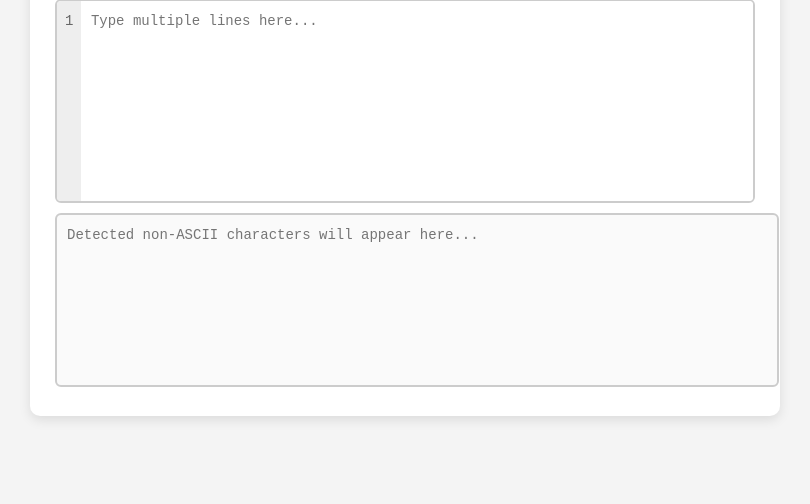
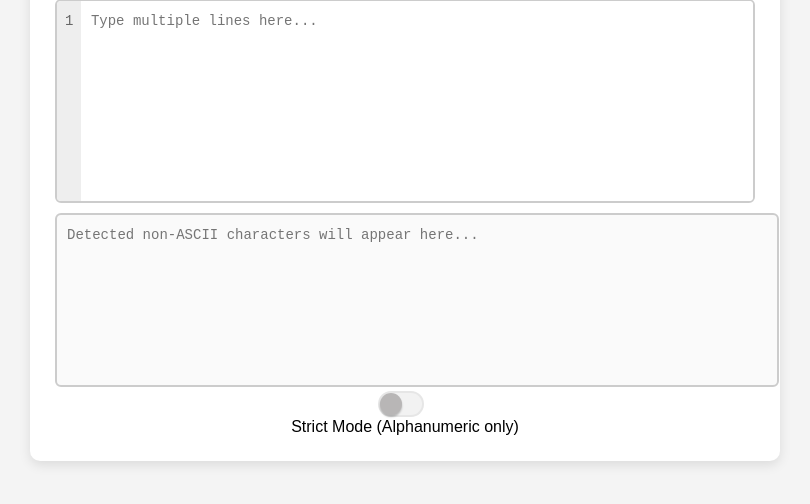
Before and after one commit to byebyegoodbye/ASCI_Checker, a plain HTML site: page index.html in a window 1280 px wide. Shown: the part 142-646 px from the top of the page, without its empty margins (235-1045 px from the left). Drawn offline with Linux system fonts and the light colour scheme.

Commit message:
Add files via upload

```diff
--- a/index.html
+++ b/index.html
@@ -82,6 +82,68 @@ textarea {
     padding: 10px;
     resize: none;
 }
+
+
+.form-switch {
+  display: inline-block;
+  min-width: 20px; /* prevents squishing */
+  cursor: pointer;
+  -webkit-tap-highlight-color: transparent;
+}
+.form-switch i {
+  position: relative;
+  display: inline-block;
+  margin-right: .5rem;
+  width: 46px;
+  height: 26px;
+  background-color: #e6e6e6;
+  border-radius: 23px;
+  vertical-align: text-bottom;
+  transition: all 0.3s linear;
+}
+.form-switch i::before {
+  content: "";
+  position: absolute;
+  left: 0;
+  width: 42px;
+  height: 22px;
+  background-color: #f2f2f2;
+  border-radius: 11px;
+  transform: translate3d(2px, 2px, 0) scale3d(1, 1, 1);
+  transition: all 0.25s linear;
+}
+.form-switch i::after {
+  content: "";
+  position: absolute;
+  left: 0;
+  width: 22px;
+  height: 22px;
+  background-color: #b8b6b6;
+  border-radius: 11px;
+  box-shadow: 0 2px 2px rgba(0, 0, 0, 0.24);
+  transform: translate3d(2px, 2px, 0);
+  transition: all 0.2s ease-in-out;
+}
+.form-switch:active i::after {
+  width: 28px;
+  transform: translate3d(2px, 2px, 0);
+}
+.form-switch:active input:checked + i::after { transform: translate3d(16px, 2px, 0); }
+.form-switch input { display: none; }
+.form-switch input:checked + i { background-color: #4BD763; }
+.form-switch input:checked + i::before { transform: translate3d(18px, 2px, 0) scale3d(0, 0, 0); }
+.form-switch input:checked + i::after { transform: translate3d(22px, 2px, 0); }
+
+.toggle-row {
+    display: flex;
+    flex-wrap: wrap;          /* allow wrapping */
+    justify-content: center;  /* keep centered */
+    gap: 16px;
+    max-width: 100%;
+    box-sizing: border-box;
+}
+
+
 </style>
 </head>
 
@@ -100,6 +162,9 @@ textarea {
     <textarea id="nonAsciiOutput"
               placeholder="Detected non-ASCII characters will appear here..."
               readonly></textarea>
+
+<label class="form-switch"> <input type="checkbox" id="strictMode" /> <i></i><br />Strict Mode (Alphanumeric only) </label>
+
 </div>
 
 <script>
@@ -107,6 +172,7 @@ const inputField = document.getElementById("textInput");
 const resultDiv = document.getElementById("result");
 const nonAsciiOutput = document.getElementById("nonAsciiOutput");
 const lineNumbers = document.getElementById("lineNumbers");
+const strictModeToggle = document.getElementById("strictMode");
 
 /* ===== Update Line Numbers ===== */
 function updateLineNumbers() {
@@ -132,25 +198,38 @@ function validateASCII() {
     let report = [];
     let found = false;
 
+ const strictMode = strictModeToggle.checked;
+
     lines.forEach((line, index) => {
         const lineNumber = index + 1;
         for (let i = 0; i < line.length; i++) {
             const char = line[i];
             const code = char.charCodeAt(0);
-            if (code > 127) {
-                found = true;
-                const unicodeHex = "U+" + code.toString(16).toUpperCase().padStart(4, "0");
-                report.push(`Line ${lineNumber} | Character: "${char}" | Unicode: ${unicodeHex}`);
+
+            if (strictMode) {
+                // Strict mode: allow only alphanumeric [A-Za-z0-9]
+                if (!/[a-zA-Z0-9]/.test(char)) {
+                    found = true;
+                    const unicodeHex = "U+" + code.toString(16).toUpperCase().padStart(4, "0");
+                    report.push(`Line ${lineNumber} | Character: "${char}" | Unicode: ${unicodeHex}`);
+                }
+            } else {
+                // Regular ASCII check
+                if (code > 127) {
+                    found = true;
+                    const unicodeHex = "U+" + code.toString(16).toUpperCase().padStart(4, "0");
+                    report.push(`Line ${lineNumber} | Character: "${char}" | Unicode: ${unicodeHex}`);
+                }
             }
         }
     });
 
     if (!found) {
-        resultDiv.textContent = "✔ All characters are ASCII.";
+        resultDiv.textContent = strictMode ? "✔ All characters are alphanumeric." : "✔ All characters are ASCII.";
         resultDiv.className = "message valid";
         nonAsciiOutput.value = "";
     } else {
-        resultDiv.textContent = "✖ Non-ASCII character(s) detected.";
+        resultDiv.textContent = strictMode ? "✖ Non-alphanumeric character(s) detected." : "✖ Non-ASCII character(s) detected.";
         resultDiv.className = "message invalid";
         nonAsciiOutput.value = report.join("\n");
     }
```
